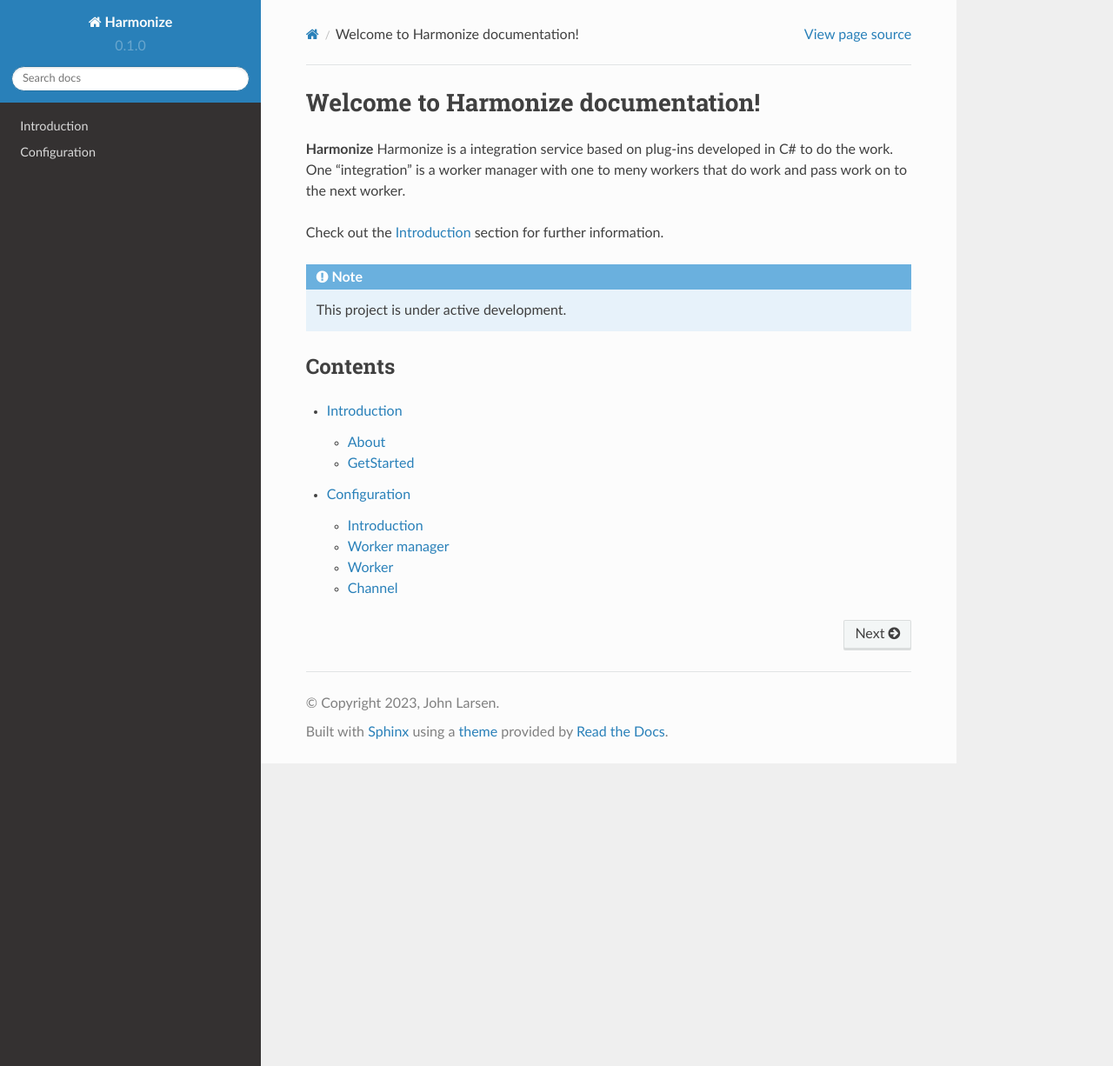
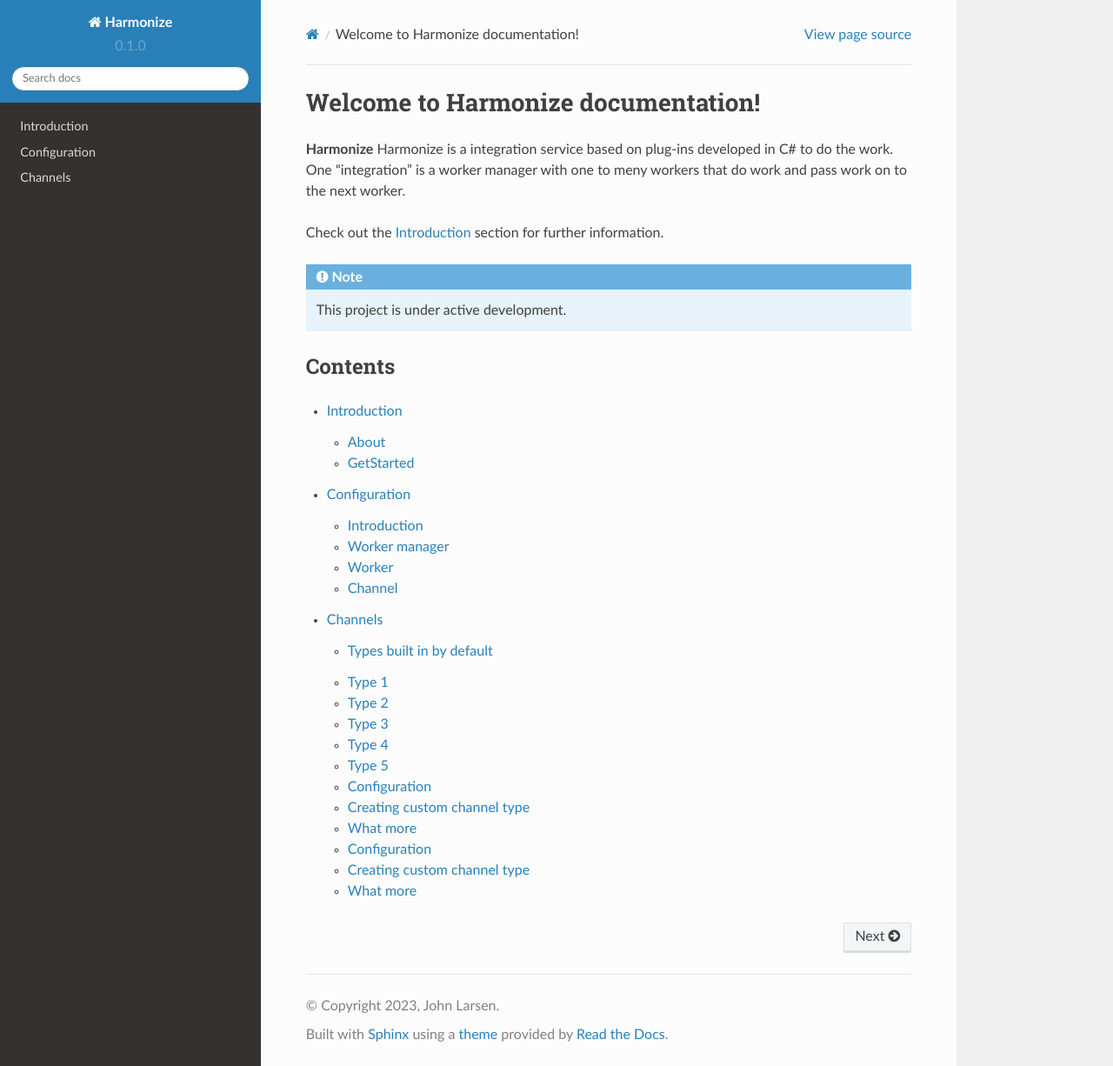
Before and after one commit to Digitizeit-se/Harmonice, a Sphinx documentation site: the page built from docs/source/index.rst, in a window 1280 px wide and 1226 px high. Shown: the whole window at 87% size. Built offline with Sphinx 7.4.7 and the Read the Docs theme 2.0.0, drawn with Linux system fonts in a browser that asks for light colours; pages that are not in the unit, such as notebooks, are missing from menus.

Commit message:
doc update

```diff
--- /dev/null
+++ b/docs/source/channels.rst
@@ -0,0 +1,59 @@
+Channels
+========
+
+The channel "plug-in" is what is used by the worker manager to pass work from one worker to the next.
+
+Types built in by default
+-------------------------
+
+.. toctree::
+    :maxdepth: 2
+
+    type1
+    type2
+    type3
+    type4
+    type5
+
+Type 1
+------
+
+Content for Type 1.
+
+Type 2
+------
+
+Content for Type 2.
+
+Type 3
+------
+
+Content for Type 3.
+
+Type 4
+------
+
+Content for Type 4.
+
+Type 5
+------
+
+Content for Type 5.
+
+Configuration
+-------------
+
+Creating custom channel type
+----------------------------
+
+What more
+---------
+
+Configuration
+------------
+
+Creating custom channel type
+------------
+
+What more
+------------
--- a/docs/source/index.rst
+++ b/docs/source/index.rst
@@ -19,3 +19,4 @@
 
    introduction
    configuration
+   channels
```
